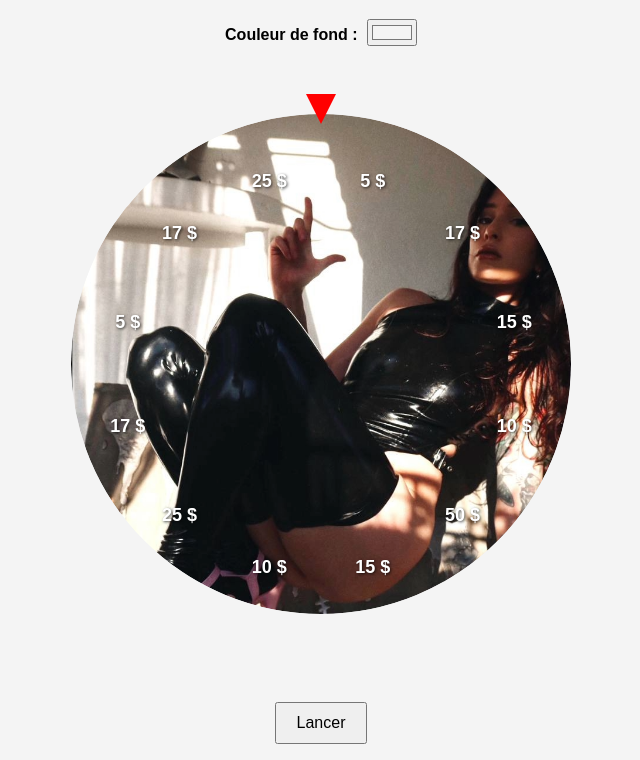
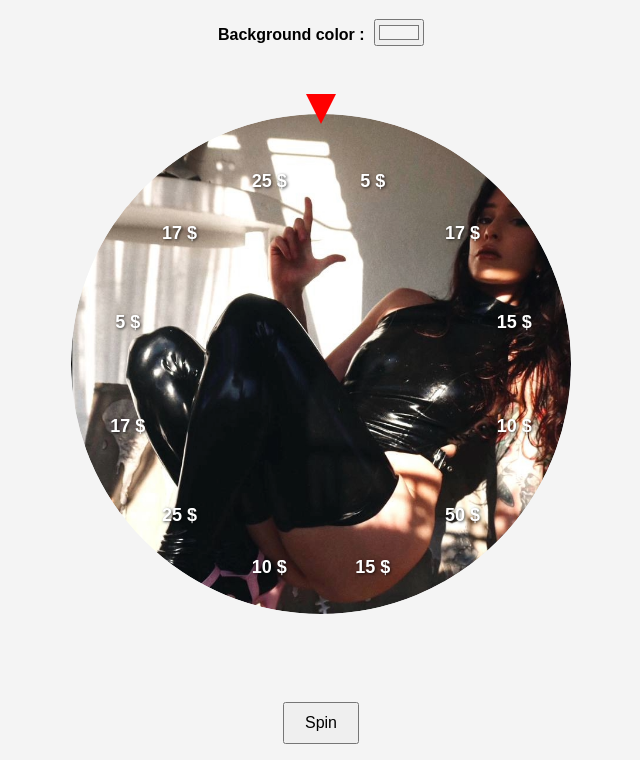
Before and after one commit to VictorForBrielle/Low-Stakes, a plain HTML site: page index.html in a window 1280 px wide. Shown: the part 61-821 px from the top of the page, without its empty margins (319-959 px from the left). Drawn offline with Linux system fonts and the light colour scheme.

Commit message:
Update index.html

```diff
--- a/index.html
+++ b/index.html
@@ -84,7 +84,7 @@ label {
 <h1>Low Stakes</h1>
 
 <!-- Sélecteur de couleur de fond -->
-<label for="bgColorPicker">Couleur de fond :</label>
+<label for="bgColorPicker">Background color :</label>
 <input type="color" id="bgColorPicker" value="#f4f4f4">
 <br><br>
 
@@ -115,7 +115,7 @@ label {
 </div>
 
 <br>
-<button id="spinBtn">Lancer</button>
+<button id="spinBtn">Spin</button>
 <p id="result"></p>
 
 <!-- Son de rotation -->
```
